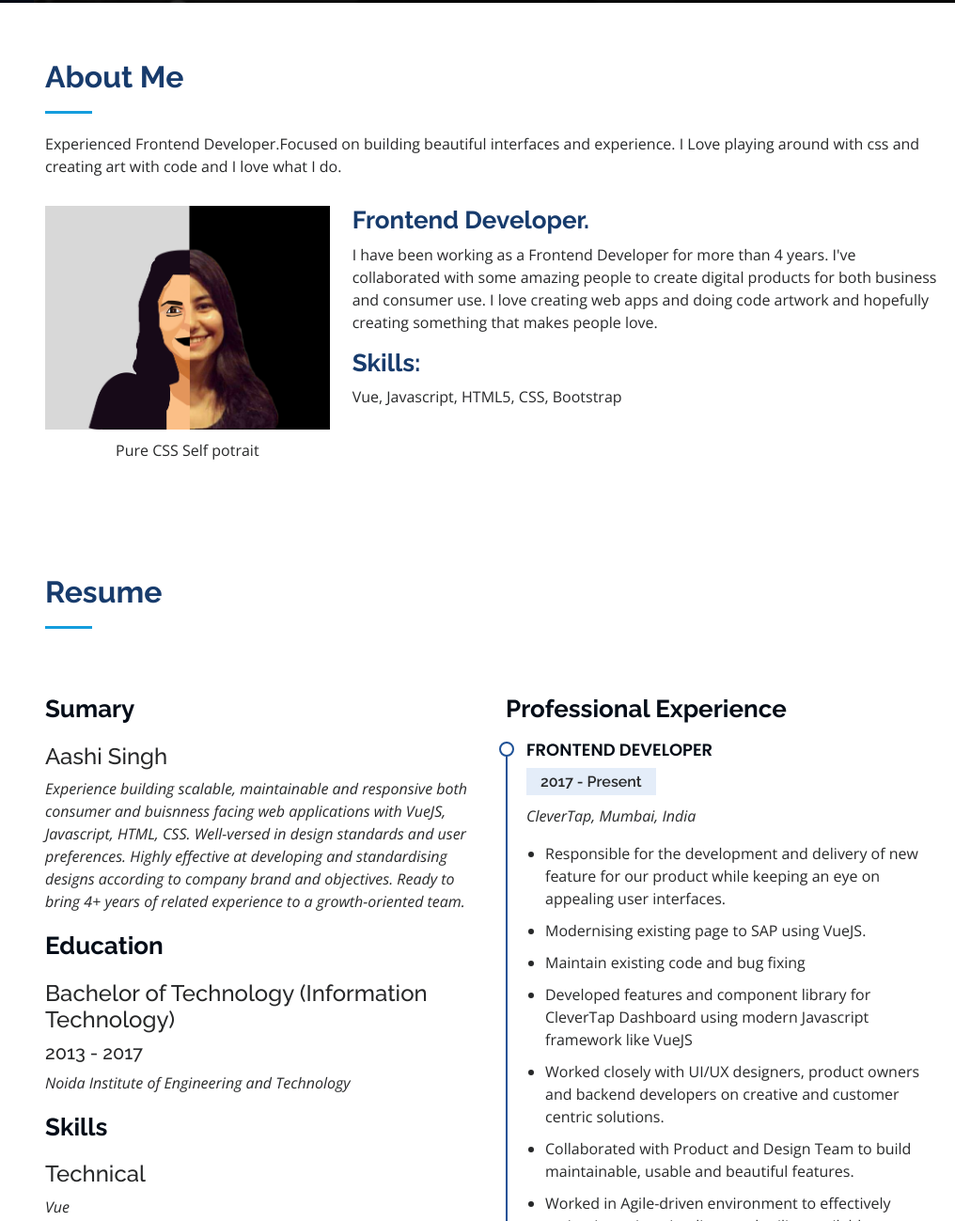
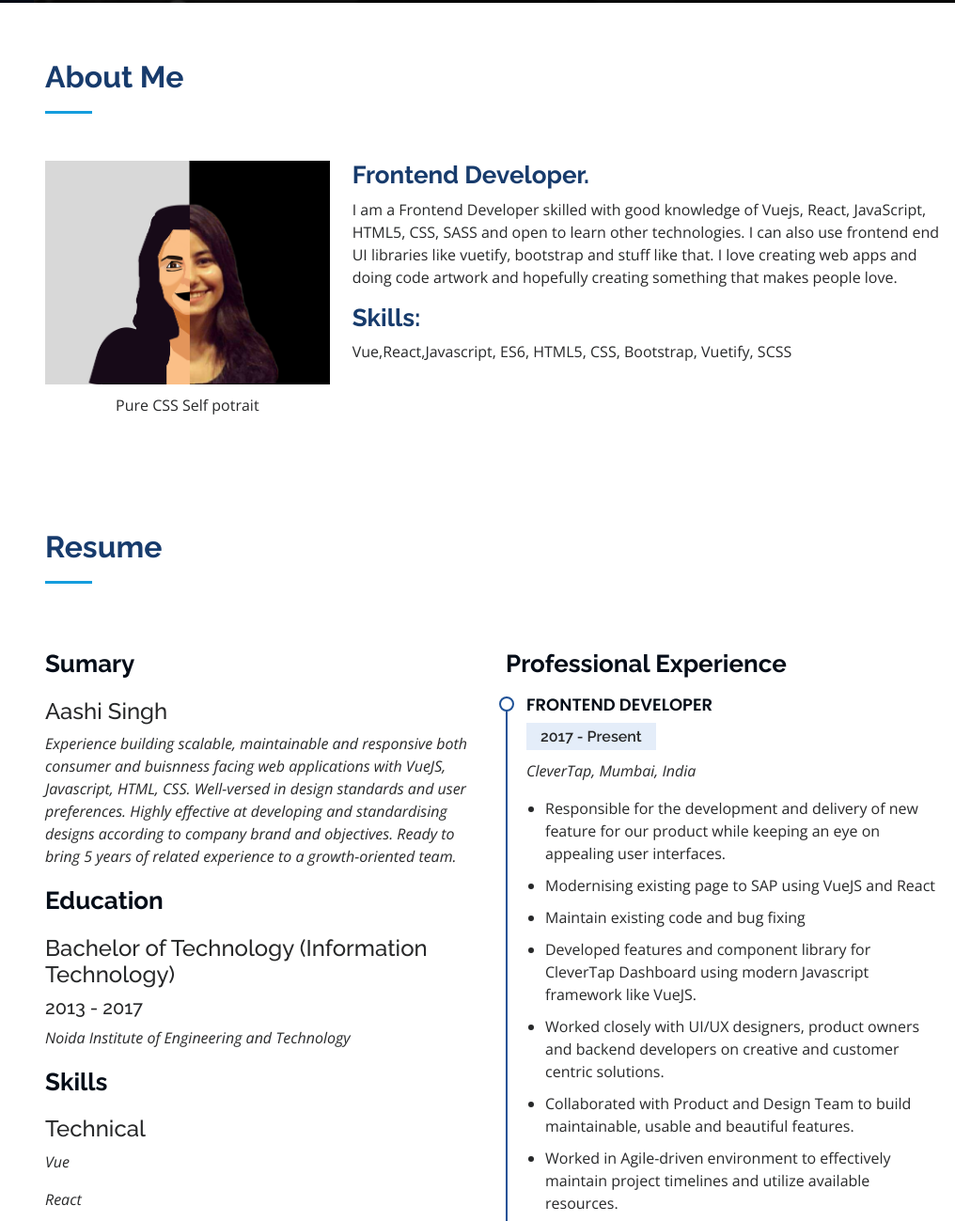
Before and after one commit to aashi16/aashi16.github.io, a plain HTML site: page index.html in a window 1280 px wide. Shown: the part 797-2096 px from the top of the page at 94% size, without its empty margins (264-1280 px from the left). Drawn offline with nearby package versions, Linux system fonts and the light colour scheme.

Commit message:
Text Changes

```diff
--- a/index.html
+++ b/index.html
@@ -118,11 +118,6 @@
         <div class="container">
           <div class="section-title">
             <h2>About Me</h2>
-            <p>
-              Experienced Frontend Developer.Focused on building beautiful
-              interfaces and experience. I Love playing around with css and
-              creating art with code and I love what I do.
-            </p>
           </div>
 
           <div class="row">
@@ -133,13 +128,11 @@
             <div class="col-lg-8 pt-4 pt-lg-0 content" data-aos="fade-left">
               <h3>Frontend Developer.</h3>
               <p>
-                I have been working as a Frontend Developer for more than 4 years. I've collaborated with some amazing people to
-                create digital products for both business and consumer use. I
-                love creating web apps and doing code artwork and hopefully
+                I am a Frontend Developer skilled with good knowledge of Vuejs, React, JavaScript, HTML5, CSS, SASS and open to learn other technologies. I can also use frontend end UI libraries like vuetify, bootstrap and stuff like that. I love creating web apps and doing code artwork and hopefully
                 creating something that makes people love.
               </p>
               <h3>Skills:</h3>
-              <div>Vue, Javascript, HTML5, CSS, Bootstrap</div>
+              <div>Vue,React,Javascript, ES6, HTML5, CSS, Bootstrap, Vuetify, SCSS</div>
             </div>
           </div>
         </div>
@@ -165,7 +158,7 @@
                     VueJS, Javascript, HTML, CSS. Well-versed in design
                     standards and user preferences. Highly effective at
                     developing and standardising designs according to company
-                    brand and objectives. Ready to bring 4+ years of related
+                    brand and objectives. Ready to bring 5 years of related
                     experience to a growth-oriented team.
                   </em>
                 </p>
@@ -182,6 +175,7 @@
               <div class="">
                 <h4>Technical</h4>
                 <p><em>Vue</em></p>
+                <p><em>React</em></p>
                 <p><em>Javascript</em></p>
                 <p><em>HTML5</em></p>
                 <p><em>CSS Pre-processors (sass, less)</em></p>
@@ -201,11 +195,10 @@
                     for our product while keeping an eye on appealing user
                     interfaces.
                   </li>
-                  <li>Modernising existing page to SAP using VueJS.</li>
+                  <li>Modernising existing page to SAP using VueJS and React</li>
                   <li>Maintain existing code and bug fixing</li>
                   <li>
-                    Developed features and component library for CleverTap
-                    Dashboard using modern Javascript framework like VueJS
+                    Developed features and component library for CleverTap Dashboard using modern Javascript framework like VueJS.
                   </li>
                   <li>
                     Worked closely with UI/UX designers, product owners and
```
